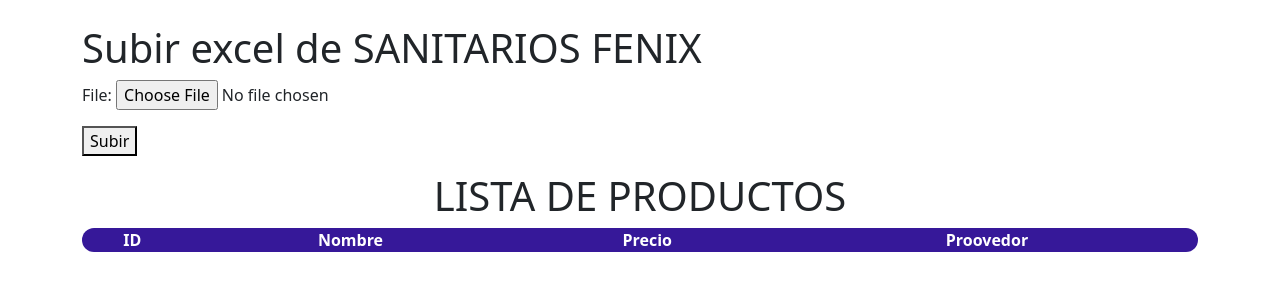
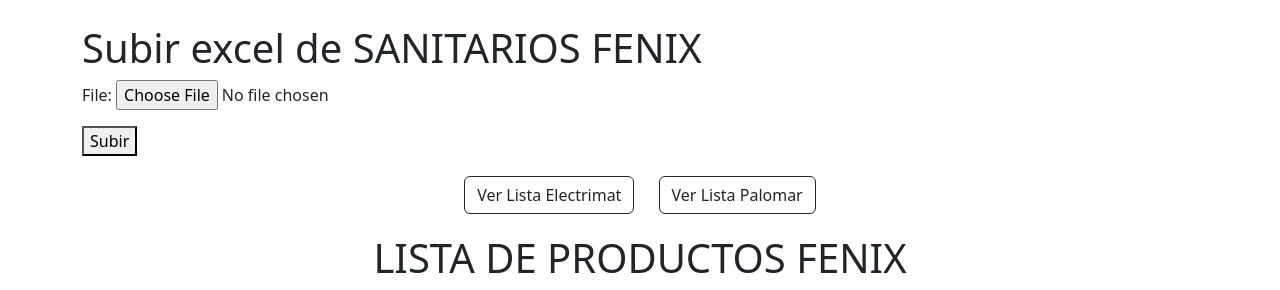
Before and after one commit to ValentinoSimon/FerreMisNietos, a Django app: page /lista/fenix in a window 1280 px wide. Shown: the part 70-360 px from the top of the page. Run offline with Django 5.2, Linux system fonts and the light colour scheme; the visitor is signed in with stand-in values (Sample User, id 1); data that the repository does not hold is empty.

Commit message:
changes in template and views.py

```diff
--- a/productos/views.py
+++ b/productos/views.py
@@ -2,12 +2,12 @@
 from django.http import HttpResponse
 from .models import Producto, Precio, Proovedor, Marca
 from decimal import Decimal, InvalidOperation
+from django.contrib.auth.decorators import login_required
 from .forms import SubirArchivos_fenix, SubirArchivos_palomar, SubirArchivos_electrimat
 import re
 
 
 import pandas as pd
-
 
 def manejo_archivos_fenix(request, file):
     try:
@@ -57,7 +57,7 @@
     except Exception as e:
         raise ValueError(f"Error al procesar el archivo Excel: {e}")
 
-
+@login_required
 def listar_y_subir_productos_fenix(request):
     if request.method == 'POST':
         form = SubirArchivos_fenix(request.POST, request.FILES)
@@ -119,7 +119,7 @@
     except Exception as e:
         raise ValueError(f"Error al procesar el archivo Excel: {e}")
 
-
+@login_required
 def listar_y_subir_productos_palomar(request):
     if request.method == 'POST':
         form = SubirArchivos_palomar(request.POST, request.FILES)
@@ -176,7 +176,7 @@
     except Exception as e:
         raise ValueError(f"Error al procesar el archivo Excel: {e}")
 
-
+@login_required
 def listar_y_subir_productos_electrimat(request):
     if request.method == 'POST':
         form = SubirArchivos_electrimat(request.POST, request.FILES)
--- a/templates/listar_productos_fenix.html
+++ b/templates/listar_productos_fenix.html
@@ -7,8 +7,11 @@
                 {{ form.as_p }}
                 <button type="submit">Subir</button>
             </form>
-
-            <h1 class="title">LISTA DE PRODUCTOS</h1>
+            <div class="btn-container">
+                <a href="{% url 'listar_productos_fenix' %}" class="btn btn-outline-dark">Ver Lista Electrimat</a>
+                <a href="{% url 'listar_productos_palomar' %}" class="btn btn-outline-dark">Ver Lista Palomar</a>
+            </div>
+            <h1 class="title">LISTA DE PRODUCTOS FENIX</h1>
             <table class="tabla" border="1">
                 <thead>
                     <tr>
@@ -46,4 +49,14 @@
 
                 </tbody>
             </table>
+        <style>
+            .btn-container {
+                text-align: center;
+                margin: 20px 0;
+            }
+
+            .btn-container .btn {
+                margin: 0 10px;
+            }
+        </style>
     {% endblock content %}
```
Also changed, not shown: templates/listar_productos_electrimat.html (+15 -2 lines), templates/listar_productos_palomar.html (+16 -2 lines).
